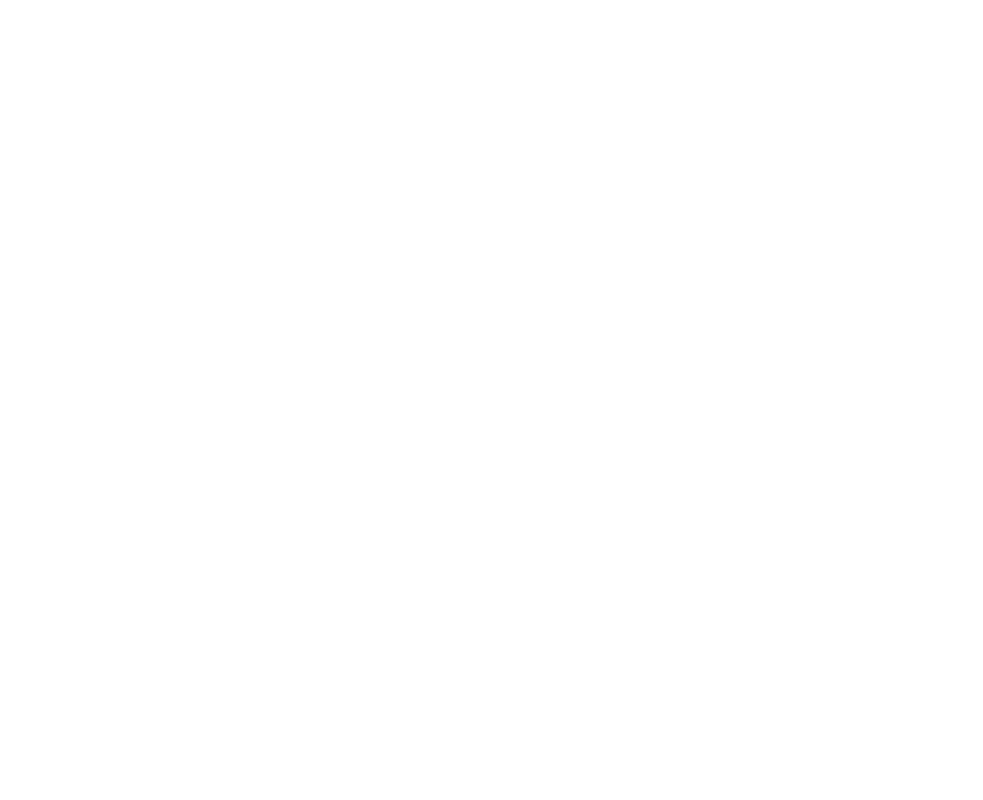
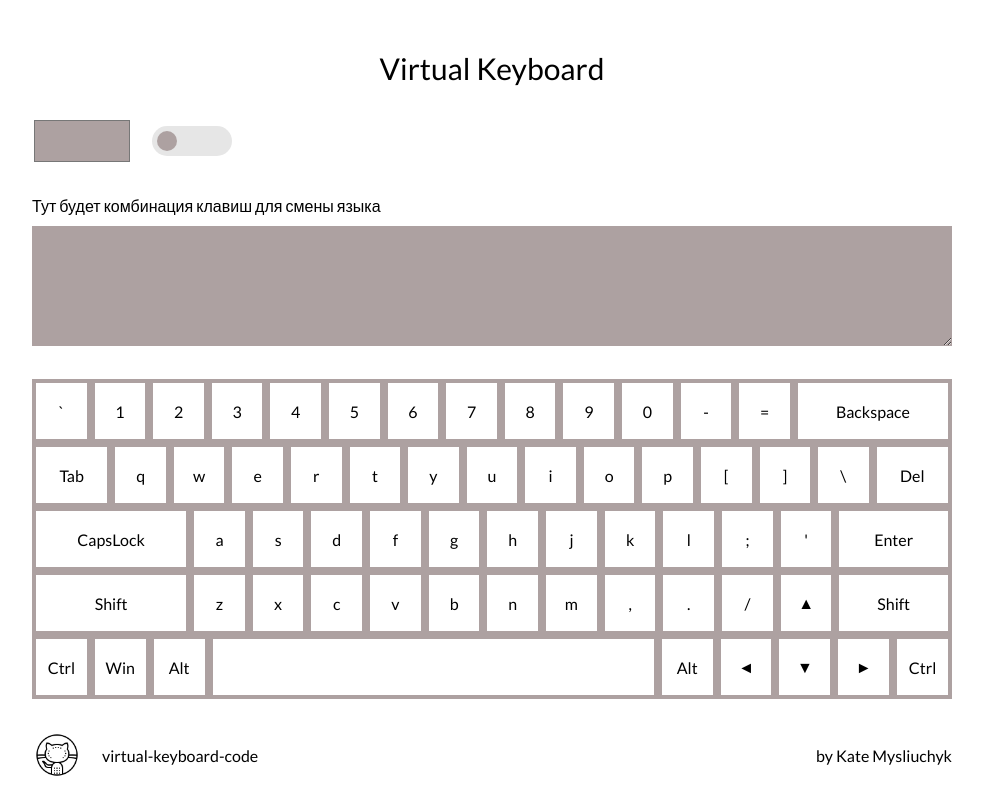
Before and after one commit to KaterinaMysl/virtual-keyboard, a website: page index.html in a window 1280 px wide. Shown: the whole page, without its empty margins (148-1131 px from the left). Drawn offline with Linux system fonts and the light colour scheme.

Commit message:
feat: add decor in css, add elements in js

```diff
--- a/css/style.css
+++ b/css/style.css
@@ -0,0 +1,222 @@
+@import url("https://fonts.googleapis.com/css2?family=Lato:wght@100;300;400;700&display=swap");
+
+* {
+  margin: 0;
+  padding: 0;
+  border: 0;
+  box-sizing: border-box;
+}
+
+h1 {
+  font-size: inherit;
+  font-weight: inherit;
+}
+
+a {
+  text-decoration: none;
+  color: inherit;
+}
+
+html,
+body {
+  height: 100%;
+}
+
+.wrapper {
+  overflow: hidden;
+  display: flex;
+  flex-direction: column;
+  min-height: 100%;
+  font-family: "Lato", sans-serif;
+  transition: 0.2s;
+}
+
+.container {
+  max-width: 1000px;
+  margin: 0 auto;
+  padding: 0px 40px;
+  height: 100%;
+}
+
+.header__container {
+  display: flex;
+  width: 100%;
+  justify-content: center;
+  padding-top: 50px;
+}
+
+.title {
+font-size: 30px;
+}
+
+.main {
+  display: flex;
+  padding-top: 30px;
+  flex: 1 1 auto;
+  width: 100%;
+}
+
+.main__container {
+  width: 100%;
+}
+
+.main__decor-box {
+  display: flex;
+  gap: 20px;
+  justify-content: left;
+  align-items: center;
+}
+
+.main__colors-box {
+  width: 100px;
+  height: 50px;
+  display: flex;
+  justify-content: center;
+  align-items: center;
+}
+
+.main__colors-input {
+  width: 100px;
+  height: 50px;
+  border: none;
+  outline: none;
+  background-color: transparent;
+  cursor: pointer;
+}
+
+.keyboard__lights {
+  position: absolute;
+  width: 100%;
+  height: 100%;
+}
+
+.main__info-language {
+  padding-top: 30px;
+  padding-bottom: 10px;
+}
+
+.keyboard__text-area {
+  min-width: 100%;
+  height: 120px;
+  min-height: 120px;
+  max-height: 300px;
+  margin-bottom: 30px;
+  border: none;
+  outline: none;
+  font-size: 26px;
+  background-color: #ada1a1;
+  padding: 20px;
+  resize: vertical;
+  transition: 0.2s;
+}
+
+.keyboard__wrapper {
+  max-width: 1008px;
+  width: 100%;
+  background-color: #ada1a1;
+  overflow: hidden;
+  position: relative;
+  overflow: hidden;
+  order: 2;
+}
+
+.row {
+  display: flex;
+}
+
+.keys {
+  width: 56px;
+  height: 56px;
+  background-color: #fff;
+  display: flex;
+  justify-content: center;
+  align-items: center;
+  margin: 4px;
+  transition: 0.2s;
+  z-index: 5;
+}
+
+.backspace_key {
+  width: 166px;
+}
+
+.tab_key {
+  width: 79px;
+}
+
+.del_key {
+  width: 79px;
+}
+
+.caps_lock_key {
+  width: 166px;
+}
+
+.enter_key {
+  width: 120px;
+}
+
+.shift_key {
+}
+
+.shift_right {
+  width: 120px;
+}
+
+.shift_left {
+  width: 166px;
+}
+
+.space_key {
+  width: 486px;
+}
+
+.main__night-day {
+  width: 80px;
+  height: 30px;
+  background-color: #e6e6e6;
+  border-radius: 50px;
+  display: flex;
+  align-items: center;
+  cursor: pointer;
+  transition: 0.2s;
+  position: relative;
+}
+
+.main__night-day_toggle {
+  width: 20px;
+  height: 20px;
+  background-color: #ada1a1;
+  border-radius: 50px;
+  margin: 0 5px;
+  position: absolute;
+  left: 0;
+  transition: 0.2s;
+}
+
+.footer {
+  display: flex;
+}
+
+.footer__container {
+  display: flex;
+  align-items: center;
+  justify-content: space-between;
+  width: 100%;
+  padding-top: 20px;
+  padding-bottom: 20px;
+}
+
+.footer__link {
+  display: flex;
+  align-items: center;
+}
+.footer__icon {
+  height: 50px;
+  width: 50px;
+}
+
+.footer__text-link {
+  padding-left: 20px;
+  padding-right: 20px;
+}
--- a/index.html
+++ b/index.html
@@ -1,12 +1,16 @@
 <!DOCTYPE html>
 <html lang="en">
+
 <head>
   <meta charset="utf-8">
   <meta name="viewport" content="width=device-width, initial-scale=1.0">
   <title>Virtual Keyboard</title>
+  <link rel="icon" href="img/keyboard.png" type="image/png">
   <link rel="stylesheet" href="./css/style.css">
 </head>
+
 <body>
   <script src="./js/script.js"></script>
 </body>
+
 </html>
--- a/js/script.js
+++ b/js/script.js
@@ -0,0 +1,198 @@
+
+
+let bodyA = document.querySelector('body');
+
+let addBlock = function () {
+  bodyA.className = "body";
+  let wrapper = document.createElement("div");
+  wrapper.className = "wrapper";
+  bodyA.prepend(wrapper);
+
+
+  let headerA = document.createElement("header");
+  headerA.className = "header";
+  wrapper.prepend(headerA);
+  let headerCont = document.createElement("div");
+  headerCont.className = "header__container container";
+  headerA.append(headerCont);
+
+  let title = document.createElement("h1");
+  title.className = "title";
+  title.innerText = 'Virtual Keyboard';
+  headerCont.prepend(title);
+
+
+  let mainA = document.createElement("main");
+  mainA.className = "main";
+  wrapper.append(mainA);
+
+  let mainCont = document.createElement("div");
+  mainCont.className = "main__container container";
+  mainA.append(mainCont);
+  let decorBox = document.createElement("div");
+  decorBox.className = "main__decor-box";
+  mainCont.append(decorBox);
+
+  let colorsBox = document.createElement("div");
+  colorsBox.className = "main__colors-box";
+  decorBox.append(colorsBox);
+  let colors = document.createElement("div");
+  colors.className = "main__colors";
+  colorsBox.append(colors);
+  let colorsInput = document.createElement("input");
+  colorsInput.className = "main__colors-input";
+  colorsInput.type = "color";
+  colorsInput.value = "#ada1a1";
+  colors.append(colorsInput);
+
+  let nightDay = document.createElement("div");
+  nightDay.className = "main__night-day";
+  decorBox.append(nightDay);
+  let toggle = document.createElement("div");
+  toggle.className = "main__night-day_toggle";
+  nightDay.append(toggle);
+
+  let infoLang = document.createElement("div");
+  infoLang.className = "main__info-language";
+  infoLang.innerText = 'Тут будет комбинация клавиш для смены языка';
+  mainCont.append(infoLang);
+
+
+
+  let keyboardText = document.createElement("textarea");
+  keyboardText.className = "keyboard__text-area";
+  keyboardText.type = "textarea";
+
+
+  mainCont.append(keyboardText);
+
+
+  let keyboard = document.createElement("div");
+  keyboard.className = "main__keyboard keyboard";
+  mainCont.append(keyboard);
+  let keyboardWrapper = document.createElement("div");
+  keyboardWrapper.className = "keyboard__wrapper";
+  keyboard.append(keyboardWrapper);
+
+  let keyboardLights = document.createElement("div");
+  keyboardLights.className = "keyboard__lights";
+  keyboardWrapper.append(keyboardLights);
+
+
+  let keyboardButtons = document.createElement("div");
+  keyboardButtons.className = "keyboard__keys buttons";
+  keyboardWrapper.append(keyboardButtons);
+
+  let row1 = document.createElement("div");
+  row1.className = "row";
+  keyboardButtons.append(row1);
+  row1.insertAdjacentHTML('beforeend', `<div class="keys">\`</div >
+  <div class="keys">1</div>
+  <div class="keys">2</div>
+  <div class="keys">3</div>
+  <div class="keys">4</div>
+  <div class="keys">5</div>
+  <div class="keys">6</div>
+  <div class="keys">7</div>
+  <div class="keys">8</div>
+  <div class="keys">9</div>
+  <div class="keys">0</div>
+  <div class="keys">-</div>
+  <div class="keys">=</div>
+  <div class="keys backspace_key">Backspace</div>`)
+  let row2 = document.createElement("div");
+  row2.className = "row";
+  keyboardButtons.append(row2);
+  row2.insertAdjacentHTML('beforeend', `<div class="keys tab_key">Tab</div>
+  <div class="keys">q</div>
+  <div class="keys">w</div>
+  <div class="keys">e</div>
+  <div class="keys">r</div>
+  <div class="keys">t</div>
+  <div class="keys">y</div>
+  <div class="keys">u</div>
+  <div class="keys">i</div>
+  <div class="keys">o</div>
+  <div class="keys">p</div>
+  <div class="keys">\[</div>
+  <div class="keys">\]</div>
+  <div class="keys">\\</div>
+  <div class="keys del_key">Del</div>`)
+  let row3 = document.createElement("div");
+  row3.className = "row";
+  keyboardButtons.append(row3);
+  row3.insertAdjacentHTML('beforeend', `<div class="keys caps_lock_key">CapsLock</div>
+  <div class="keys">a</div>
+  <div class="keys">s</div>
+  <div class="keys">d</div>
+  <div class="keys">f</div>
+  <div class="keys">g</div>
+  <div class="keys">h</div>
+  <div class="keys">j</div>
+  <div class="keys">k</div>
+  <div class="keys">l</div>
+  <div class="keys">\;</div>
+  <div class="keys">\'</div>
+  <div class="keys enter_key">Enter</div>`)
+  let row4 = document.createElement("div");
+  row4.className = "row";
+  keyboardButtons.append(row4);
+  row4.insertAdjacentHTML('beforeend', `<div class="keys shift_key shift_left">Shift</div>
+  <div class="keys">z</div>
+  <div class="keys">x</div>
+  <div class="keys">c</div>
+  <div class="keys">v</div>
+  <div class="keys">b</div>
+  <div class="keys">n</div>
+  <div class="keys">m</div>
+  <div class="keys">\,</div>
+  <div class="keys">\.</div>
+  <div class="keys">\/</div>
+  <div class="keys">▲</div>
+  <div class="keys shift_key shift_right">Shift</div>`)
+  let row5 = document.createElement("div");
+  row5.className = "row";
+  keyboardButtons.append(row5);
+  row5.insertAdjacentHTML('beforeend', `<div class="keys ctrl_key ctrl_left">Ctrl</div>
+  <div class="keys win_key">Win</div>
+  <div class="keys alt_key alt_left">Alt</div>
+  <div class="keys space_key"></div>
+  <div class="keys alt_key alt_right">Alt</div>
+  <div class="keys">◄</div>
+  <div class="keys">▼</div>
+  <div class="keys">►</div>
+  <div class="keys ctrl_key ctrl_right">Ctrl</div>`)
+
+
+  let footerA = document.createElement("footer");
+  footerA.className = "footer";
+  wrapper.append(footerA);
+
+
+  let footerCont = document.createElement("div");
+  footerCont.className = "footer__container container";
+  footerA.append(footerCont);
+
+  let link = document.createElement("a");
+  link.className = "footer__link";
+  link.href = 'https://github.com/KaterinaMysl/virtual-keyboard';
+  footerCont.append(link);
+  let icon = document.createElement("img");
+  icon.className = "footer__icon";
+  icon.src = './img/github.png';
+  icon.alt = "github icon";
+  link.append(icon);
+
+  let textLink = document.createElement("div");
+  textLink.className = "footer__text-link";
+  textLink.innerText = 'virtual-keyboard-code';
+  link.append(textLink);
+
+  let name = document.createElement("div");
+  name.className = "footer__name";
+  name.innerText = 'by Kate Mysliuchyk';
+  footerCont.append(name);
+
+
+}
+addBlock('');
```
Also changed, not shown: img/github.png (added), img/keyboard.png (added). Lines whose indentation alone changed are shown as unchanged.
